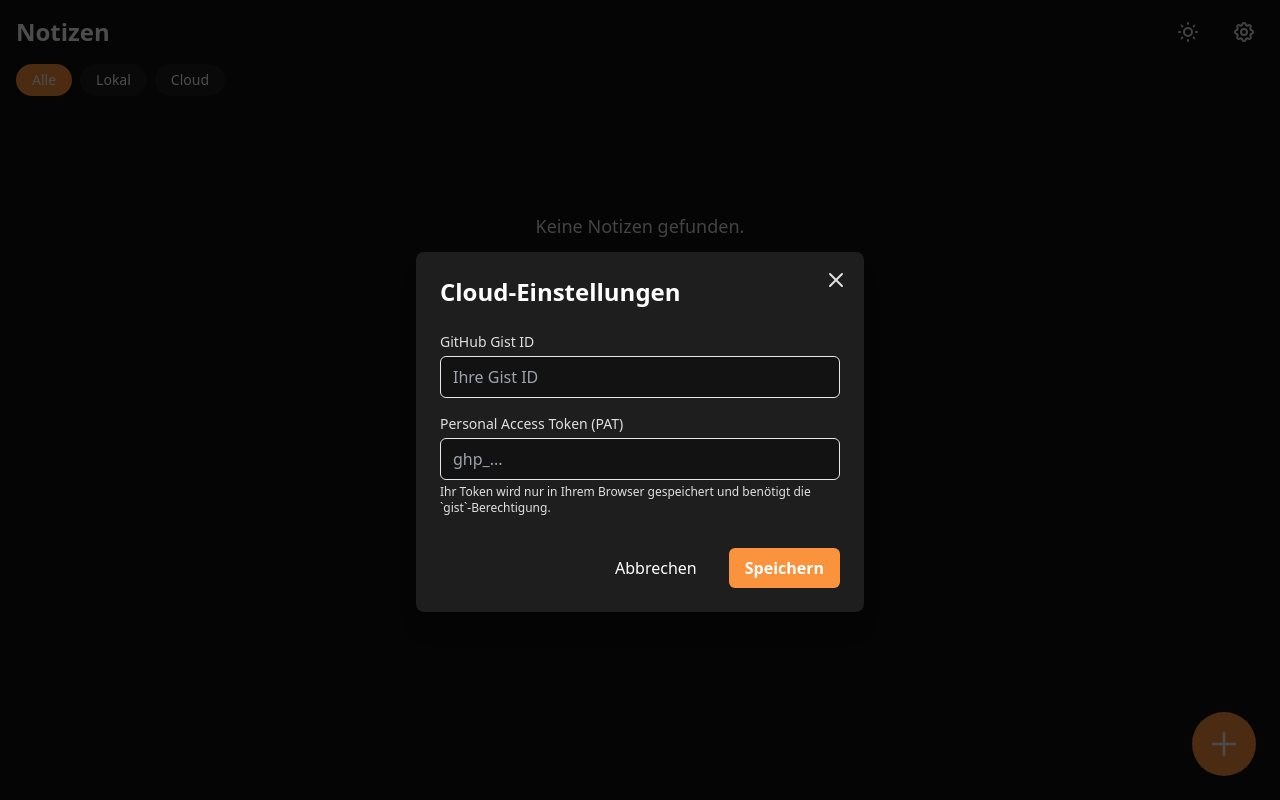
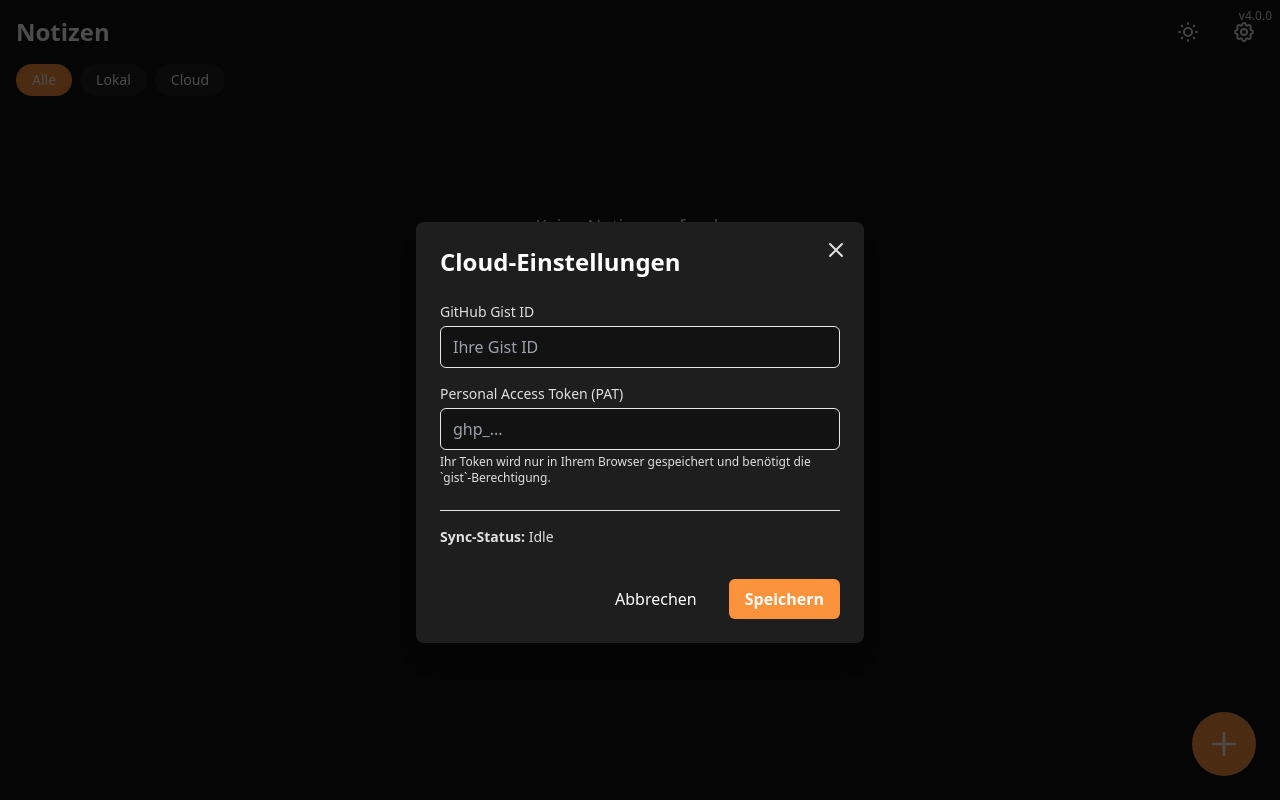
Before and after one commit to JasonDeeOS/Jasonize-GoogleAI, a React (Vite) app: page / in a window 1280 px wide. Both pictures are taken after a click on the button 1244 px from the left and 32 px from the top of the page. Built offline with nearby package versions, Linux system fonts and the light colour scheme.

Commit message:
feat: Add sync status and version display to app, enhance settings modal with sync information

```diff
--- a/src/App.tsx
+++ b/src/App.tsx
@@ -18,6 +18,7 @@ import PlusIcon from './components/icons/PlusIcon';
 import SyncIcon from './components/icons/SyncIcon';
 import SunIcon from './components/icons/SunIcon';
 import MoonIcon from './components/icons/MoonIcon';
+import packageJson from '../package.json';
 
 // --- Fallback-Konfiguration für Entwicklung ---
 const DEV_FALLBACK_SETTINGS: GithubGistSettings = {
@@ -26,6 +27,7 @@ const DEV_FALLBACK_SETTINGS: GithubGistSettings = {
 };
 
 const MAX_CLOUD_NOTES = 10;
+const APP_VERSION = packageJson.version;
 
 const App: React.FC = () => {
   const [settings, setSettings] = useLocalStorage<GithubGistSettings>('gist-settings', { gistId: '', token: '' });
@@ -63,6 +65,7 @@ const App: React.FC = () => {
     setSyncError,
     lastSyncTime,
     syncSummary,
+    nextSyncIn,
     syncCloudNotes
   } = useSync(effectiveSettings, isCloudConfigured, cloudNotes, setCloudNotes, cloudTombstones, setCloudTombstones, migrateNotes);
 
@@ -243,20 +246,10 @@ const App: React.FC = () => {
     <div className="min-h-screen font-sans pb-24 bg-background text-on-background transition-colors duration-300">
       <header className="sticky top-0 bg-surface/80 backdrop-blur-sm shadow-md z-10 transition-colors duration-300">
         <div className="container mx-auto px-4 py-3">
-          <div className="flex justify-between items-center mb-3">
+          <div className="flex justify-between items-center mb-3 relative">
             <div className="flex items-center space-x-3">
               <h1 className="text-xl md:text-2xl font-bold text-on-surface">Notizen</h1>
-              <div className="text-xs pt-1 hidden sm:block">
-                {syncStatus === 'syncing' && <span className="text-yellow-400">Synchronisiere...</span>}
-                {syncStatus === 'synced' && <span className="text-green-400">Synchronisiert</span>}
-                {syncStatus === 'error' && <span className="text-danger">Fehler</span>}
-              </div>
             </div>
-            {syncSummary && (
-              <div className="hidden md:block text-xs text-on-background/60">
-                {syncSummary}
-              </div>
-            )}
             <div className="flex items-center space-x-2 md:space-x-4">
               {isCloudConfigured && (
                 <button
@@ -266,10 +259,12 @@ const App: React.FC = () => {
                   title="Synchronisieren"
                 >
                   <SyncIcon className={syncStatus === 'syncing' ? 'animate-spin' : ''} />
-                  <span className={`absolute top-1 right-1 block h-2.5 w-2.5 rounded-full ring-2 ring-surface ${syncStatus === 'synced' ? 'bg-green-400' :
-                    syncStatus === 'syncing' ? 'bg-yellow-400' :
-                      syncStatus === 'error' ? 'bg-red-500' : 'bg-gray-400'
-                    }`} />
+                  <span className={`absolute top-1 right-1 min-w-[1.25rem] px-1 py-0.5 rounded-full ring-2 ring-surface text-[10px] font-semibold text-white ${syncStatus === 'synced' ? 'bg-green-500' :
+                    syncStatus === 'syncing' ? 'bg-yellow-500' :
+                      syncStatus === 'error' ? 'bg-red-500' : 'bg-gray-500'
+                    }`}>
+                    {nextSyncIn ?? '--'}
+                  </span>
                 </button>
               )}
               <button onClick={toggleTheme} className="p-2 rounded-full hover:bg-on-background/10 transition-colors">
@@ -278,6 +273,7 @@ const App: React.FC = () => {
               <button onClick={() => setSettingsModalOpen(true)} className="p-2 rounded-full hover:bg-on-background/10 transition-colors"><CogIcon /></button>
             </div>
           </div>
+          <span className="absolute top-2 right-2 text-xs text-on-background/60 select-none">v{APP_VERSION}</span>
 
           {/* Filter Bar */}
           <div className="flex flex-col md:flex-row gap-4 items-center justify-between">
@@ -392,6 +388,10 @@ const App: React.FC = () => {
           }
         }}
         initialSettings={settings}
+        syncStatus={syncStatus}
+        syncError={syncError}
+        lastSyncTime={lastSyncTime}
+        syncSummary={syncSummary}
       />
 
       <NewNoteTypeModal
--- a/src/components/SettingsModal.tsx
+++ b/src/components/SettingsModal.tsx
@@ -7,9 +7,13 @@ interface SettingsModalProps {
   onClose: () => void;
   onSave: (settings: GithubGistSettings) => void;
   initialSettings: GithubGistSettings;
+  syncStatus: 'idle' | 'syncing' | 'synced' | 'error';
+  syncError: string | null;
+  lastSyncTime: string | null;
+  syncSummary: string | null;
 }
 
-const SettingsModal: React.FC<SettingsModalProps> = ({ isOpen, onClose, onSave, initialSettings }) => {
+const SettingsModal: React.FC<SettingsModalProps> = ({ isOpen, onClose, onSave, initialSettings, syncStatus, syncError, lastSyncTime, syncSummary }) => {
   const [gistId, setGistId] = useState(initialSettings.gistId || '');
   const [token, setToken] = useState(initialSettings.token || '');
 
@@ -60,6 +64,33 @@ const SettingsModal: React.FC<SettingsModalProps> = ({ isOpen, onClose, onSave,
           </div>
         </div>
 
+        <div className="mt-6 border-t border-on-background/10 pt-4 space-y-2 text-sm text-on-background/70">
+          <div>
+            <span className="font-semibold text-on-background/80">Sync-Status: </span>
+            {syncStatus === 'syncing' && <span className="text-yellow-400">Synchronisiere...</span>}
+            {syncStatus === 'synced' && <span className="text-green-400">Synchronisiert</span>}
+            {syncStatus === 'error' && <span className="text-danger">Fehler</span>}
+            {syncStatus === 'idle' && <span>Idle</span>}
+          </div>
+          {lastSyncTime && (
+            <div>
+              <span className="font-semibold text-on-background/80">Letzter Sync: </span>
+              <span>{lastSyncTime}</span>
+            </div>
+          )}
+          {syncError && (
+            <div className="text-danger">
+              <span className="font-semibold">Fehler: </span>
+              <span>{syncError}</span>
+            </div>
+          )}
+          {syncSummary && (
+            <div className="text-xs text-on-background/60">
+              {syncSummary}
+            </div>
+          )}
+        </div>
+
         <div className="mt-8 flex justify-end space-x-4">
           <button onClick={onClose} className="px-4 py-2 rounded-md bg-on-background/20 text-on-surface hover:bg-on-background/30 transition-colors">
             Abbrechen
--- a/src/hooks/useNotes.ts
+++ b/src/hooks/useNotes.ts
@@ -1,4 +1,4 @@
-import { useState, useMemo, useEffect, useRef, SetStateAction } from 'react';
+import { useState, useMemo, useEffect, useRef, SetStateAction, useCallback } from 'react';
 import { Note, NoteType, Tombstone } from '../types';
 import useLocalStorage from './useLocalStorage';
 
@@ -13,7 +13,7 @@ export const useNotes = (isCloudConfigured: boolean) => {
     const [deletingNoteIds, setDeletingNoteIds] = useState(new Set<string>());
     const [updatedNoteId, setUpdatedNoteId] = useState<string | null>(null);
 
-    const migrateNotes = (notes: any): Note[] => {
+    const migrateNotes = useCallback((notes: any): Note[] => {
         if (!Array.isArray(notes)) {
             return [];
         }
@@ -43,9 +43,9 @@ export const useNotes = (isCloudConfigured: boolean) => {
             }
             return migratedNote;
         });
-    };
+    }, []);
 
-    const setCloudNotesWithRef = (updater: SetStateAction<Note[]>) => {
+    const setCloudNotesWithRef = useCallback((updater: SetStateAction<Note[]>) => {
         setCloudNotes(prev => {
             const next = typeof updater === 'function'
                 ? (updater as (value: Note[]) => Note[])(prev)
@@ -53,9 +53,9 @@ export const useNotes = (isCloudConfigured: boolean) => {
             cloudNotesRef.current = next;
             return next;
         });
-    };
+    }, [setCloudNotes]);
 
-    const setCloudTombstonesWithRef = (updater: SetStateAction<Tombstone[]>) => {
+    const setCloudTombstonesWithRef = useCallback((updater: SetStateAction<Tombstone[]>) => {
         setCloudTombstones(prev => {
             const next = typeof updater === 'function'
                 ? (updater as (value: Tombstone[]) => Tombstone[])(prev)
@@ -63,7 +63,7 @@ export const useNotes = (isCloudConfigured: boolean) => {
             cloudTombstonesRef.current = next;
             return next;
         });
-    };
+    }, [setCloudTombstones]);
 
     useEffect(() => {
         setLocalNotes(prev => migrateNotes(prev));
--- a/src/hooks/useSync.ts
+++ b/src/hooks/useSync.ts
@@ -139,9 +139,11 @@ export const useSync = (
     const [syncError, setSyncError] = useState<string | null>(null);
     const [lastSyncTime, setLastSyncTime] = useState<string | null>(null);
     const [syncSummary, setSyncSummary] = useState<string | null>(null);
+    const [nextSyncIn, setNextSyncIn] = useState<number | null>(null);
     const isSyncingRef = useRef(false);
     const cloudNotesRef = useRef<Note[]>(cloudNotes);
     const cloudTombstonesRef = useRef<Tombstone[]>(cloudTombstones);
+    const nextSyncAtRef = useRef<number | null>(null);
 
     // Keep refs in sync with local state
     useEffect(() => {
@@ -200,6 +202,10 @@ export const useSync = (
             setSyncSummary(null);
         } finally {
             isSyncingRef.current = false;
+            if (isCloudConfigured) {
+                nextSyncAtRef.current = Date.now() + POLL_INTERVAL_MS;
+                setNextSyncIn(Math.ceil(POLL_INTERVAL_MS / 1000));
+            }
         }
     }, [effectiveSettings, isCloudConfigured, setCloudNotes, setCloudTombstones, migrateNotes]);
 
@@ -247,13 +253,25 @@ export const useSync = (
         const doSync = async () => {
             await syncCloudNotes();
         };
+        nextSyncAtRef.current = Date.now() + POLL_INTERVAL_MS;
+        setNextSyncIn(Math.ceil(POLL_INTERVAL_MS / 1000));
         doSync();
 
         const intervalId = setInterval(() => {
             doSync();
+            nextSyncAtRef.current = Date.now() + POLL_INTERVAL_MS;
         }, POLL_INTERVAL_MS);
 
-        return () => clearInterval(intervalId);
+        const countdownId = setInterval(() => {
+            if (!nextSyncAtRef.current) return;
+            const remainingMs = Math.max(0, nextSyncAtRef.current - Date.now());
+            setNextSyncIn(Math.ceil(remainingMs / 1000));
+        }, 1000);
+
+        return () => {
+            clearInterval(intervalId);
+            clearInterval(countdownId);
+        };
     }, [isCloudConfigured, syncCloudNotes]);
 
     return {
@@ -264,6 +282,7 @@ export const useSync = (
         lastSyncTime,
         setLastSyncTime,
         syncSummary,
+        nextSyncIn,
         syncCloudNotes,
         updateGistContent: (data: GistData) => updateGistContent(effectiveSettings, data)
     };
```
